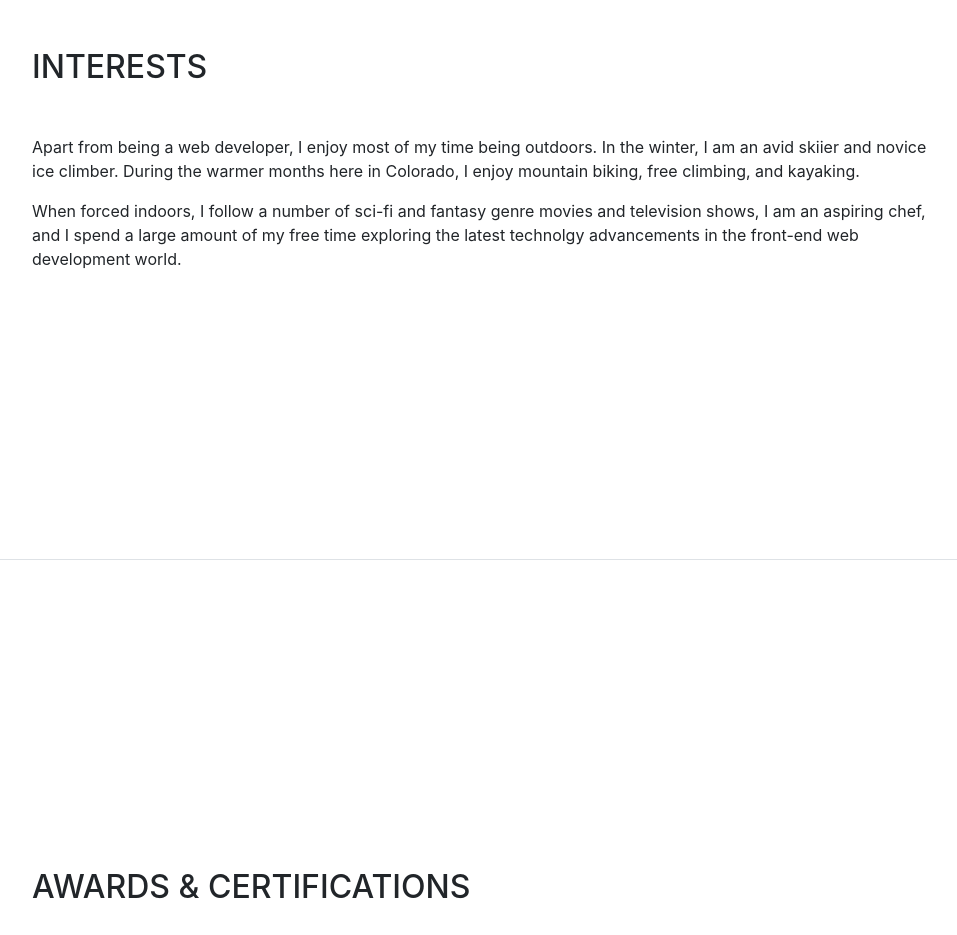
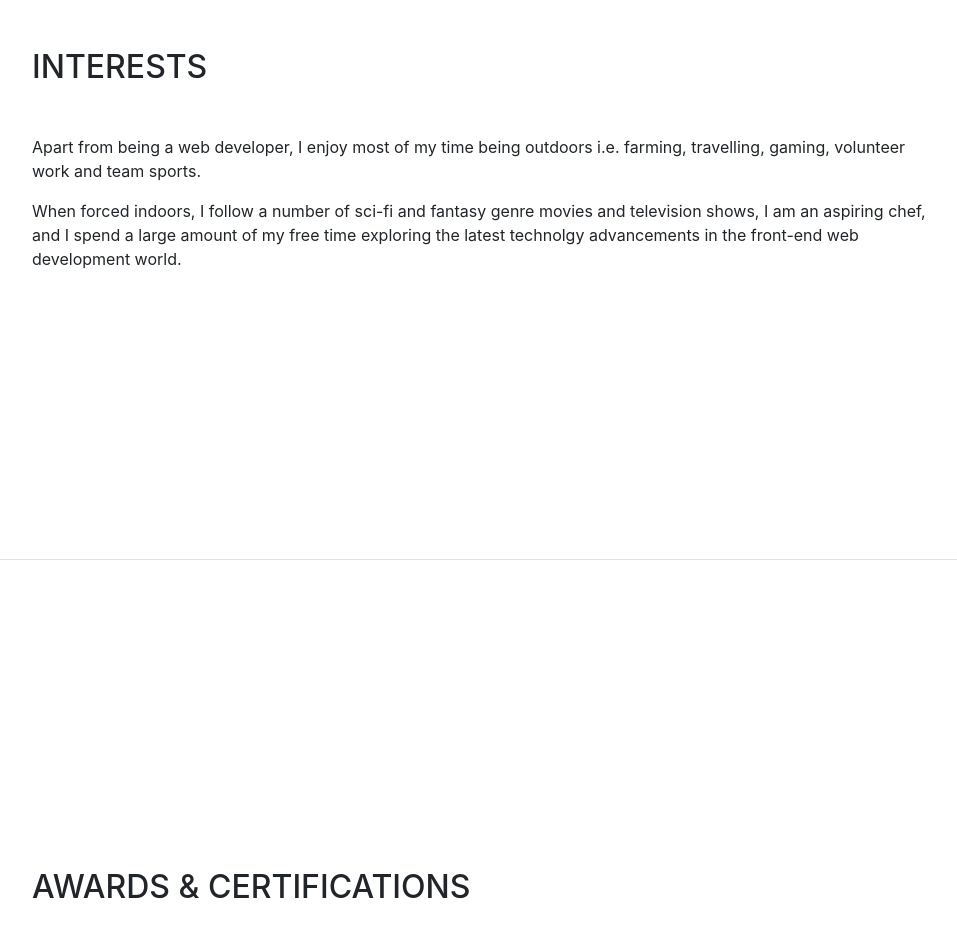
Before and after one commit to nilpatid/nileshpatidar.io, a website with bundled scripts: page index.html in a window 1280 px wide. Shown: the part 3440-4375 px from the top of the page, without its empty margins (288-1245 px from the left). Built offline with nearby package versions, Linux system fonts and the light colour scheme; a web font is replaced by a local one.

Commit message:
Update index.html

```diff
--- a/index.html
+++ b/index.html
@@ -298,7 +298,7 @@
       <section class="resume-section p-3 p-lg-5 d-flex flex-column" id="interests">
         <div class="my-auto">
           <h2 class="mb-5">Interests</h2>
-          <p>Apart from being a web developer, I enjoy most of my time being outdoors. In the winter, I am an avid skiier and novice ice climber. During the warmer months here in Colorado, I enjoy mountain biking, free climbing, and kayaking.</p>
+          <p>Apart from being a web developer, I enjoy most of my time being outdoors i.e. farming, travelling, gaming, volunteer work and team sports.</p>
           <p class="mb-0">When forced indoors, I follow a number of sci-fi and fantasy genre movies and television shows, I am an aspiring chef, and I spend a large amount of my free time exploring the latest technolgy advancements in the front-end web development world.</p>
         </div>
       </section>
```
